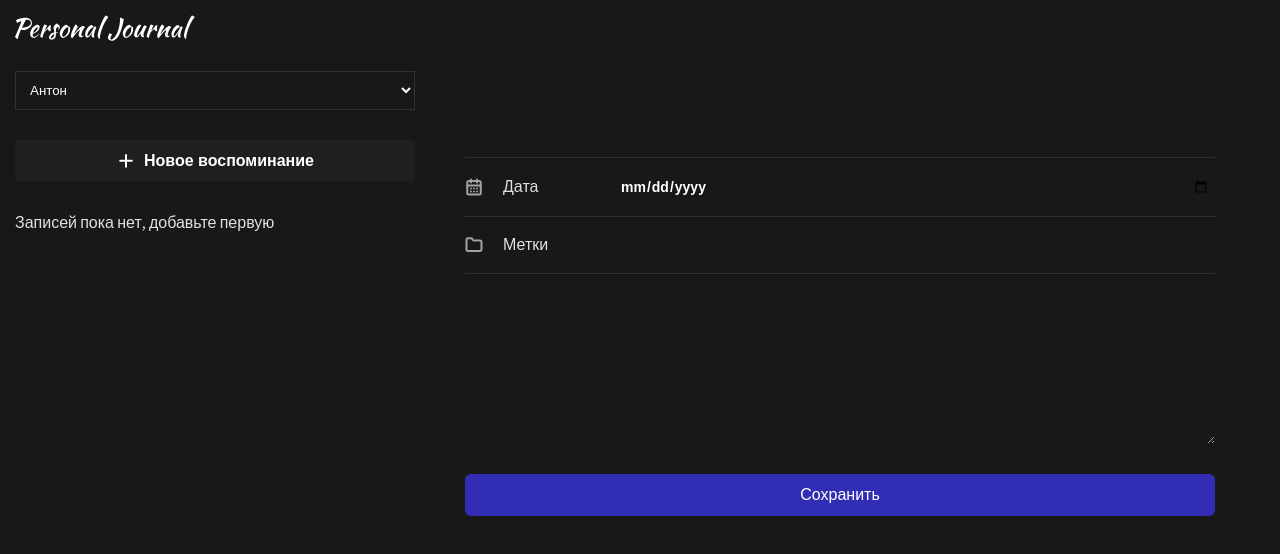
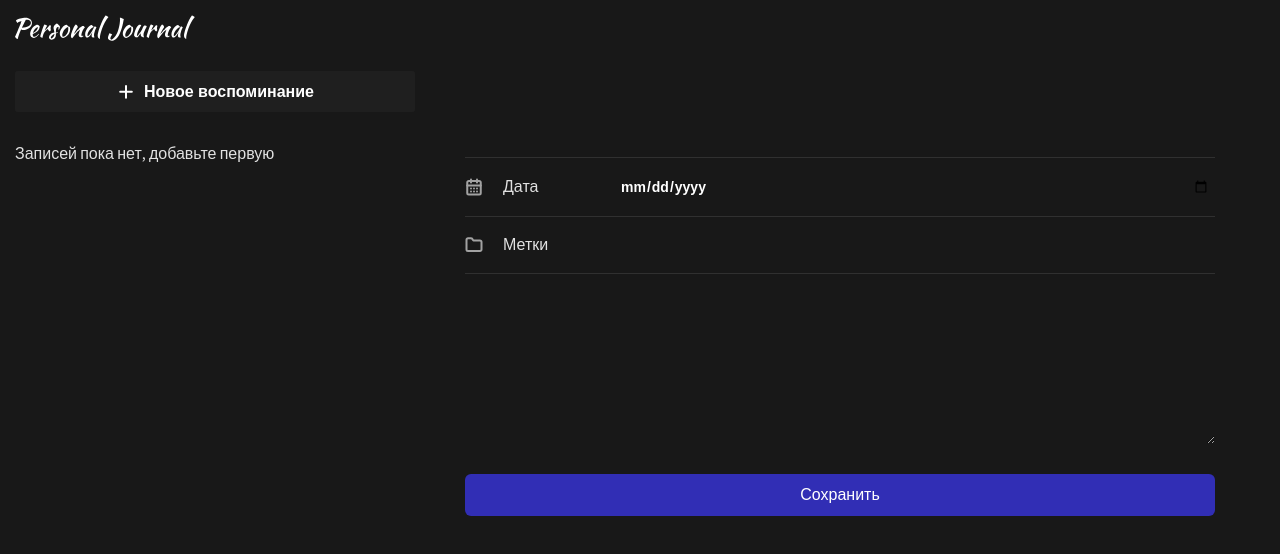
Before and after one commit to vitaliygalata1986/react-notes, a React (Vite) app: page / in a window 1280 px wide. Shown: the top 554 px of the page. Built offline with nearby package versions, Linux system fonts and the light colour scheme.

Commit message:
disabled select users

```diff
--- a/src/components/Header/Header.jsx
+++ b/src/components/Header/Header.jsx
@@ -27,7 +27,7 @@ function Header() {
     <>
       {/* <Logo image={logos[logoIndex]} /> */}
       <Logo image={logos[0]} />
-      <SelectUser />
+      {/* <SelectUser /> */}
       {/* <Button onClick={changeLogo}>Change Logo</Button> */}
     </>
   );
```
